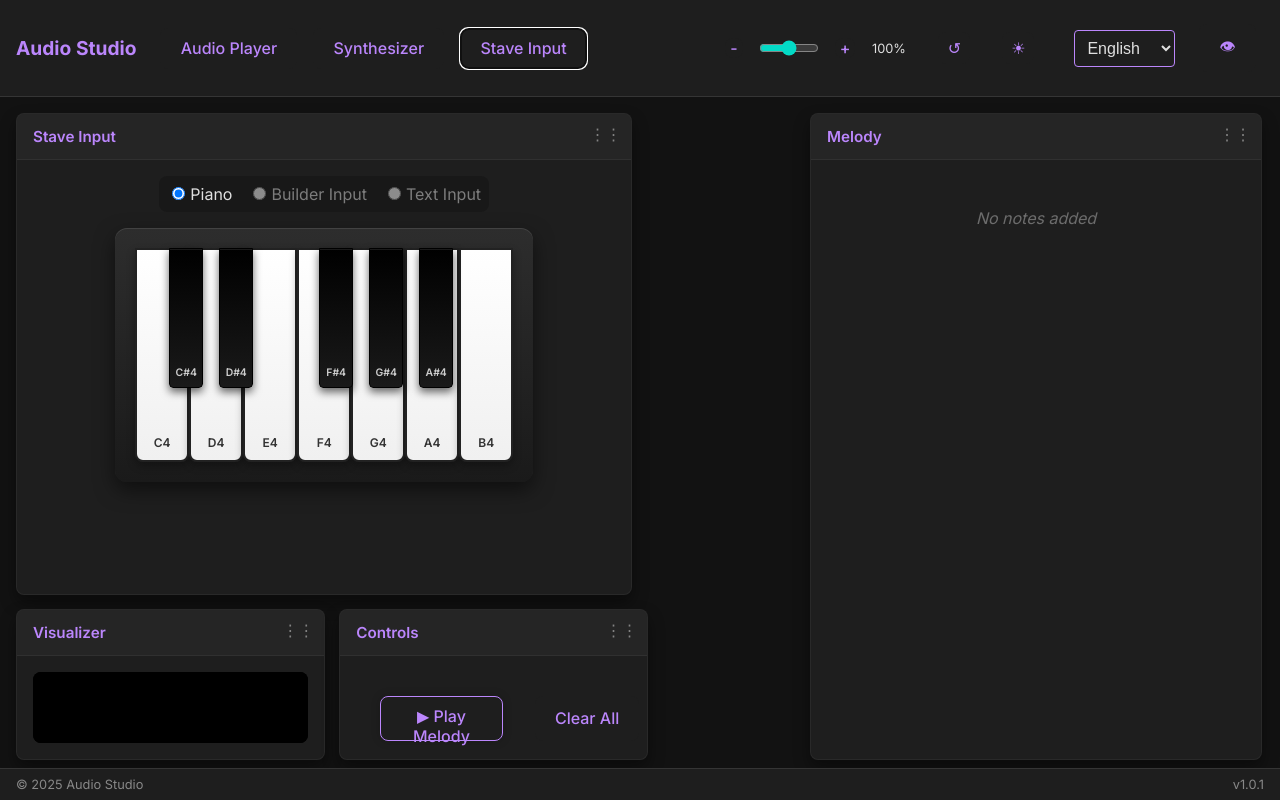
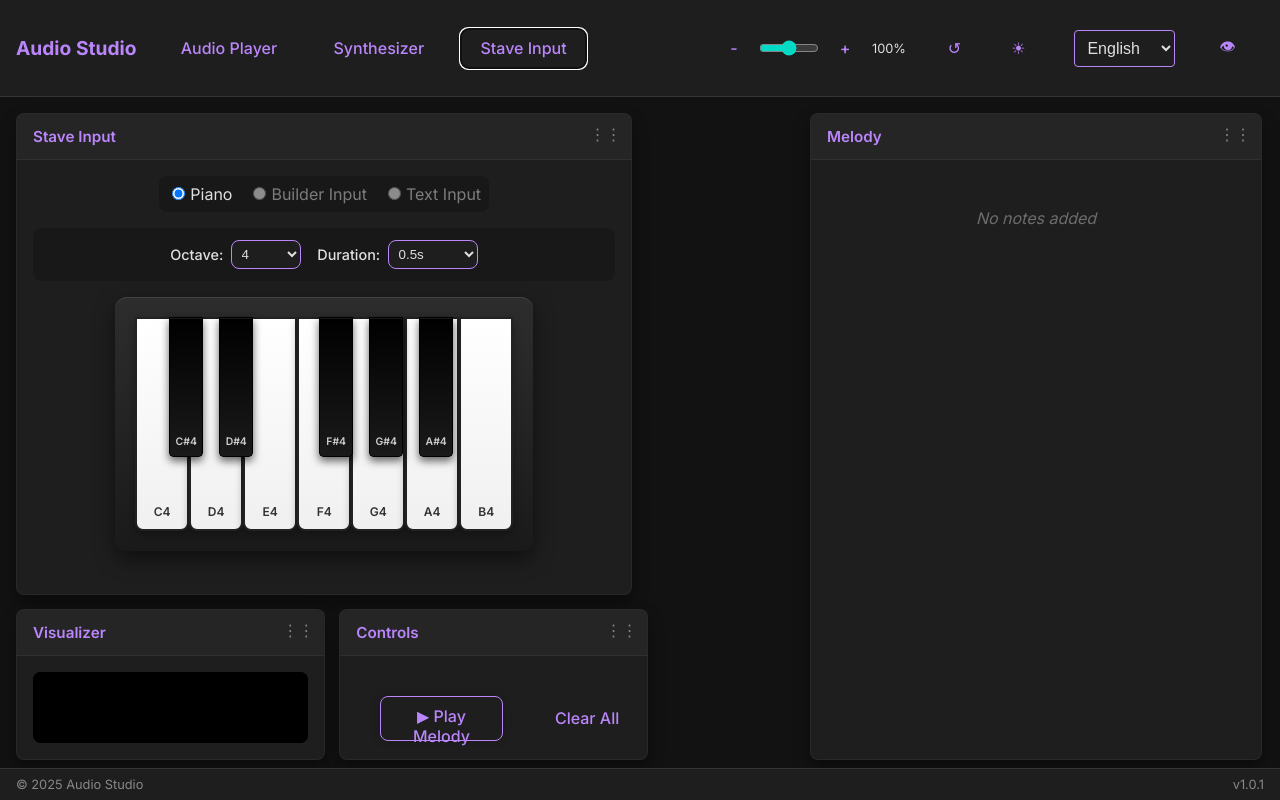
Before and after one commit to Luckysreee/MyAudioPlayer, a React (Vite) app: page / in a window 1280 px wide. Both pictures are taken after a click on the button "Stave Input". Built offline with nearby package versions, Linux system fonts and the light colour scheme; the HTML template or start-up script is replaced by a standard one.

Commit message:
Redesign UI

```diff
--- a/src/components/StaveInput.jsx
+++ b/src/components/StaveInput.jsx
@@ -160,8 +160,8 @@ const StaveInput = ({ melody, setMelody, translations }) => {
         const newNote = {
             note: n,
             accidental: acc,
-            octave: 4,
-            duration: 0.5,
+            octave: parseInt(octave),
+            duration: parseFloat(duration),
             id: Date.now() + Math.random()
         };
         setMelody([...melody, newNote]);
@@ -188,7 +188,38 @@ const StaveInput = ({ melody, setMelody, translations }) => {
             {/* INPUT AREAS */}
             <div className="input-area" style={{ minHeight: '180px' }}>
                 {inputMode === 'piano' && (
-                    <Piano onKeyClick={handlePianoClick} octave={4} />
+                    <div style={{ display: 'flex', flexDirection: 'column', gap: '1rem' }}>
+                        {/* Piano Settings Controls */}
+                        <div className="flex-center gap-md" style={{ background: 'rgba(0,0,0,0.2)', padding: '0.75rem', borderRadius: '8px' }}>
+                            <div style={{ display: 'flex', alignItems: 'center', gap: '0.5rem' }}>
+                                <label style={{ fontSize: '0.9rem', fontWeight: '500' }}>Octave:</label>
+                                <select
+                                    value={octave}
+                                    onChange={e => setOctave(e.target.value)}
+                                    className="no-drag"
+                                    style={{ width: '70px', padding: '0.4em' }}
+                                >
+                                    {[1, 2, 3, 4, 5, 6, 7, 8].map(o => <option key={o} value={o}>{o}</option>)}
+                                </select>
+                            </div>
+                            <div style={{ display: 'flex', alignItems: 'center', gap: '0.5rem' }}>
+                                <label style={{ fontSize: '0.9rem', fontWeight: '500' }}>Duration:</label>
+                                <select
+                                    value={duration}
+                                    onChange={e => setDuration(e.target.value)}
+                                    className="no-drag"
+                                    style={{ width: '90px', padding: '0.4em' }}
+                                >
+                                    <option value="0.25">0.25s</option>
+                                    <option value="0.5">0.5s</option>
+                                    <option value="0.75">0.75s</option>
+                                    <option value="1">1s</option>
+                                    <option value="2">2s</option>
+                                </select>
+                            </div>
+                        </div>
+                        <Piano onKeyClick={handlePianoClick} octave={parseInt(octave)} />
+                    </div>
                 )}
 
                 {inputMode === 'text' && (
```
